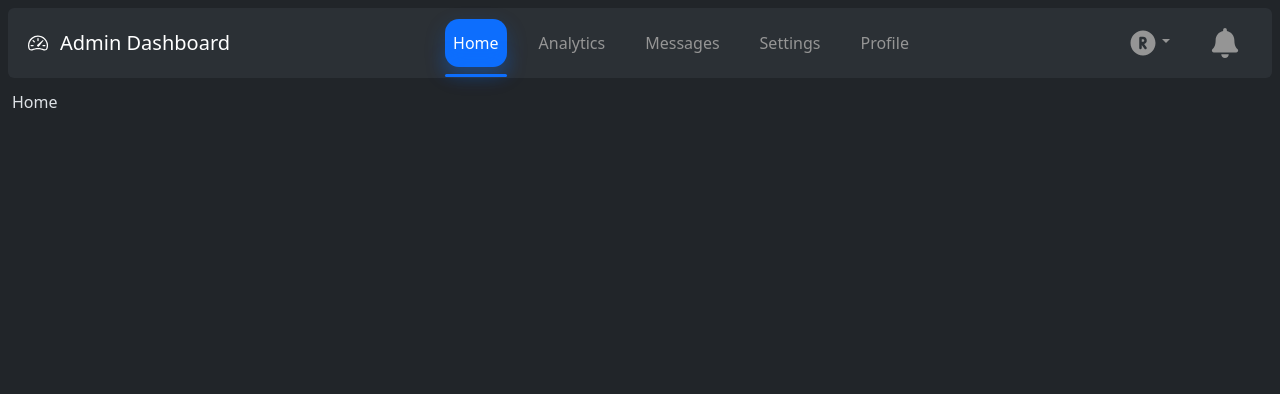
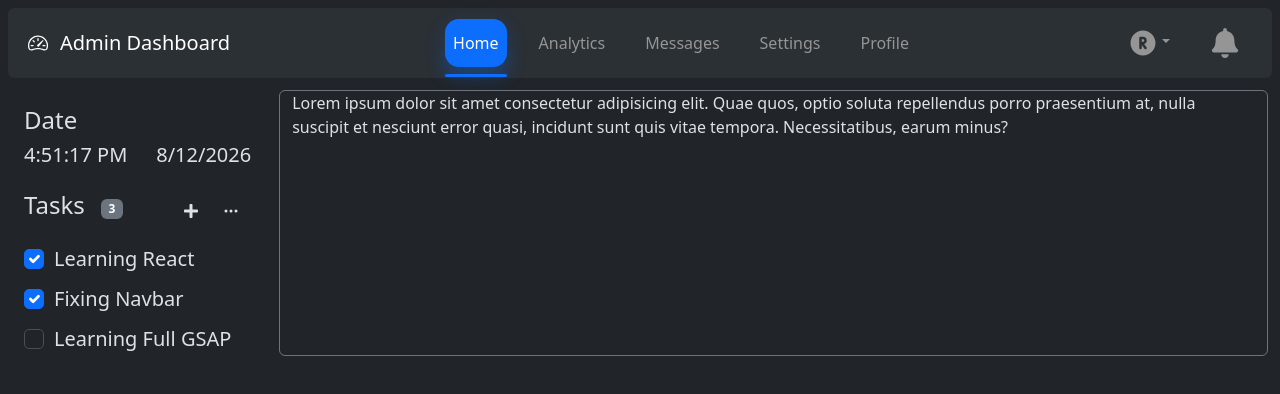
Before and after one commit to RishiTheProgrammer/Admin-Dashboard, a React (Vite) app: page / in a window 1280 px wide. Shown: the top 394 px of the page. Built offline with nearby package versions, Linux system fonts and the light colour scheme.

Commit message:
Made some info (Sidebar first)

```diff
--- a/src/sections/Home.jsx
+++ b/src/sections/Home.jsx
@@ -1,7 +1,82 @@
+import { useState, useEffect } from 'react'
+import { Container, Row, Col } from 'react-bootstrap'
+import { IoEllipsisHorizontal } from "react-icons/io5";
+import { FaPlus } from "react-icons/fa";
+import Badge from 'react-bootstrap/Badge';
+import Form from 'react-bootstrap/Form'
+import Sidebar from '../components/sidebar'
+const Home = () => {
+  const tasks = [
+    {
+      id: 1,
+      title: "Learning React",
+      completed: true
+    },
+    {
+      id: 2,
+      title: "Fixing Navbar",
+      completed: true
+    },
+    {
+      id: 3,
+      title: "Learning Full GSAP",
+      completed: false
+    }
+  ]
+  const number = tasks.length
+  console.log(number)
+  const [time, setTime] = useState(new Date())
+  useEffect(() => {
+    const timer = setInterval(() => {
+      setTime(new Date())
+    }, 1000)
 
-const Home = () => {
+    return () =>
+      clearInterval(timer)
+  }, [])
   return (
-    <div>Home</div>
+    <Container fluid>
+      <Row className='gap-3'>
+        <Sidebar>
+          <div className="mb-3">
+
+          </div>
+          <div className='mb-3'>
+            <h4>Date</h4>
+            <div className="d-flex justify-content-between">
+              <h5>{time.toLocaleTimeString()}</h5>
+              <h5>{time.toLocaleDateString()}</h5>
+            </div>
+          </div>
+          <div className="d-flex justify-content-between align-items-center mb-3 gap-5">
+            <div className='d-flex gap-3 align-items-center'>
+              <h4>Tasks</h4>
+              <Badge bg="secondary">{number}</Badge>
+            </div>
+            <div className='gap-2'>
+              <button className='btn border-0'>
+                <FaPlus/>
+              </button>
+              <button className='btn border-0'>
+                <IoEllipsisHorizontal/>
+              </button>
+            </div>
+          </div>
+          <div className="gap-2 flex-column d-flex">
+            {
+            tasks.map((task) => (
+              <div key={task.id}>
+                <Form.Check label={task.title} type="checkbox" checked={task.completed} className='fs-5'/>
+              </div>
+            ))
+          }
+          </div>
+        </Sidebar>
+        <Col className='rounded-2 border border-secondary'>
+        Lorem ipsum dolor sit amet consectetur adipisicing elit. Quae quos, optio soluta repellendus porro praesentium at, nulla suscipit et nesciunt error quasi, incidunt sunt quis vitae tempora. Necessitatibus, earum minus?
+        </Col>
+      </Row>
+    </Container>
   )
 }
 
```
